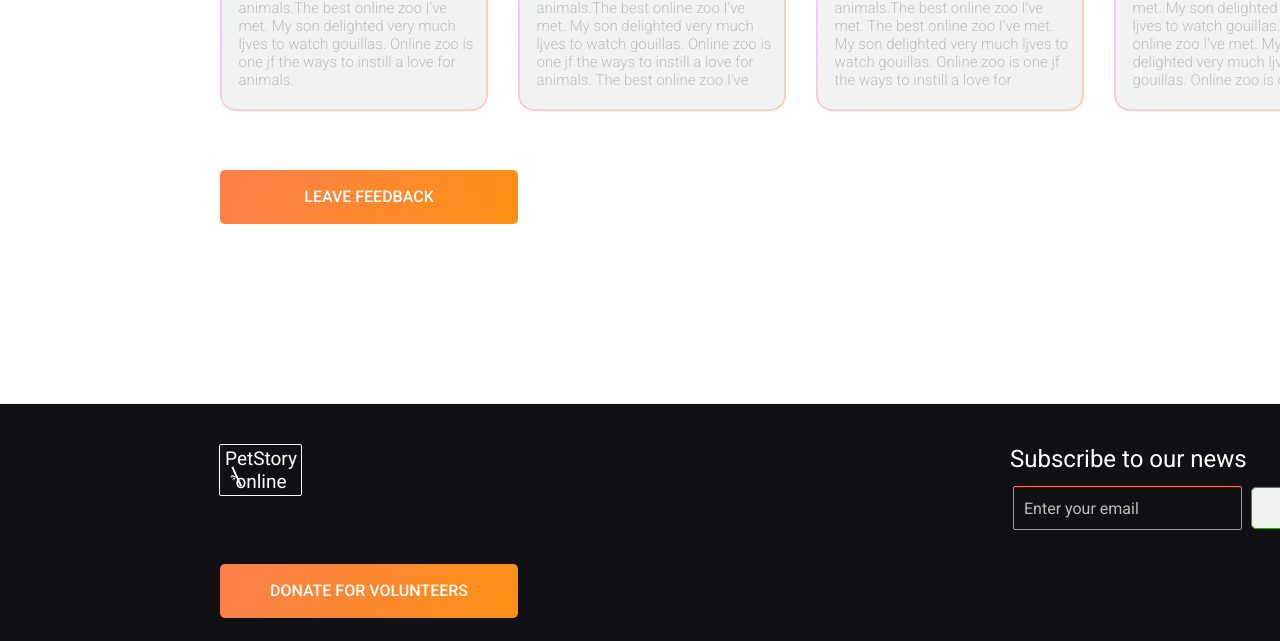
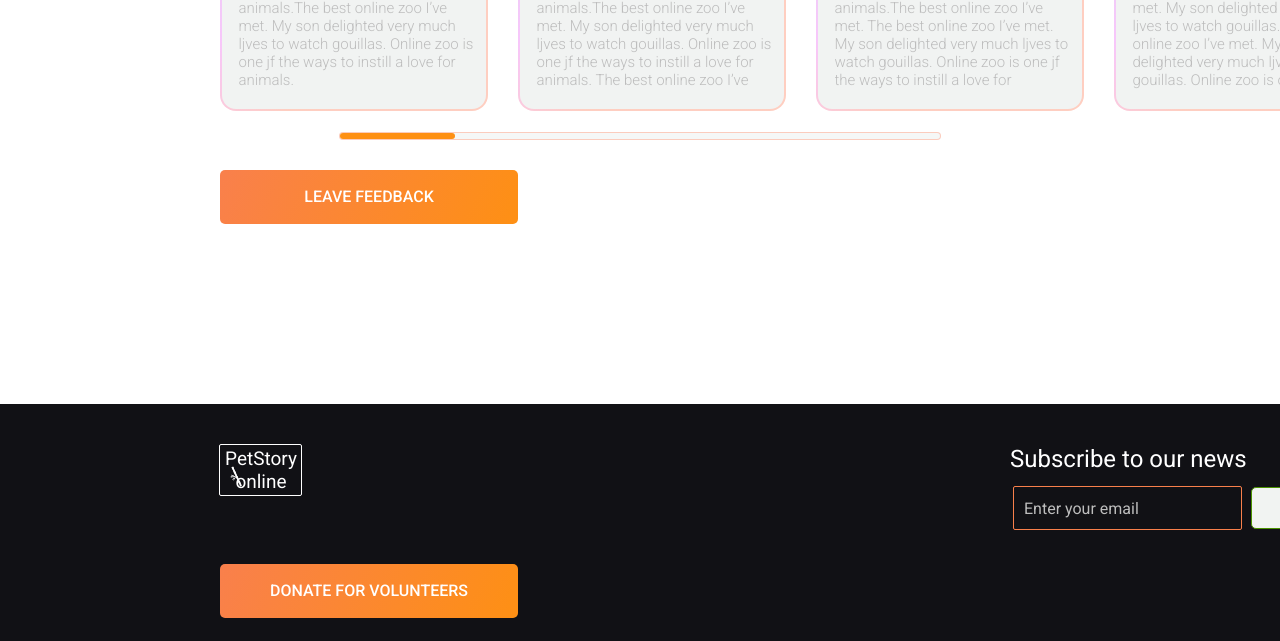
Before and after one commit to maxkleshchyonok/portfolio, a plain HTML site: page online-zoo/pages/main/index.html in a window 1280 px wide. Shown: the part 4153-4794 px from the top of the page. Drawn offline with Linux system fonts and the light colour scheme.

Commit message:
feat: add testimonials slider

```diff
--- a/online-zoo/pages/main/index.html
+++ b/online-zoo/pages/main/index.html
@@ -224,6 +224,9 @@
         </div>
     </div>
     </div>
+    <div class="slider">
+    <input type="range" id="fader" value="0">
+    </div>
     <button class="feedback"><p>LEAVE FEEDBACK</p></button>
     <img class="ficus" src="../../assets/images/ficus.svg">
 </main>
--- a/online-zoo/pages/main/style.scss
+++ b/online-zoo/pages/main/style.scss
@@ -638,11 +638,34 @@ html{
     color: #BDBDBD;
   }
   }
+.slider{
+  display: flex;
+  justify-content: center;
+  align-items: center;
+  margin-top: -220px;
+  #fader{
+    width: 600px;
+    height: 6px;
+    -webkit-appearance: none;
+    border:1px solid rgba(254, 189, 171, 0.74);
+    border-radius: 5px;
+    background: #F5F7F6;
+  }
+  #fader::-webkit-slider-thumb{
+    -webkit-appearance: none;
+    width: 115px;
+    height: 6px;
+    background: #FE9013;
+    border-radius: 5px;
+    cursor: pointer;
+  }
+}
+
 .feedback{
   border: none;
   cursor: pointer;
   margin-left: 212px;
-  margin-top: -180px;
+  margin-top: 28px;
   width: 298px;
   height: 54px;
   background: linear-gradient(113.96deg, #F9804B 1.49%, #FE9013 101.44%);
```
Also changed, not shown: online-zoo/pages/main/style.css, 1 other file.
